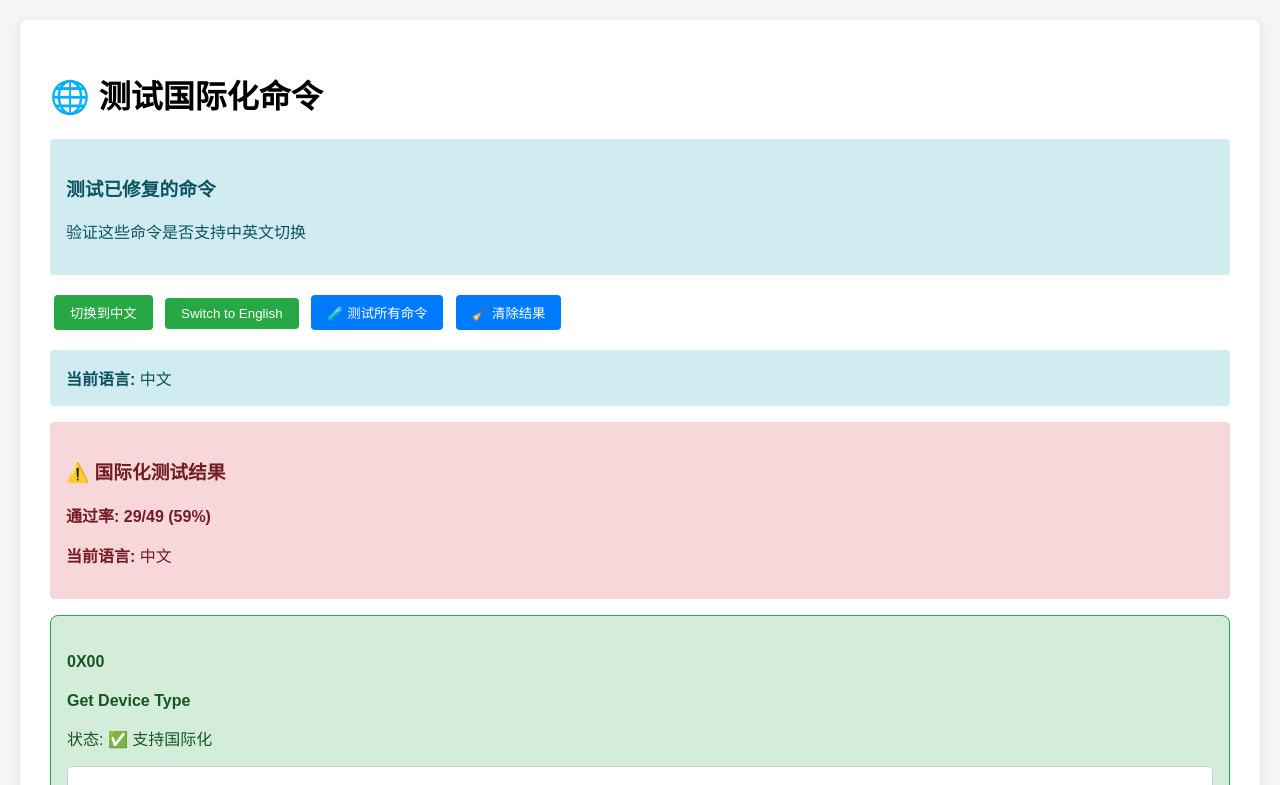
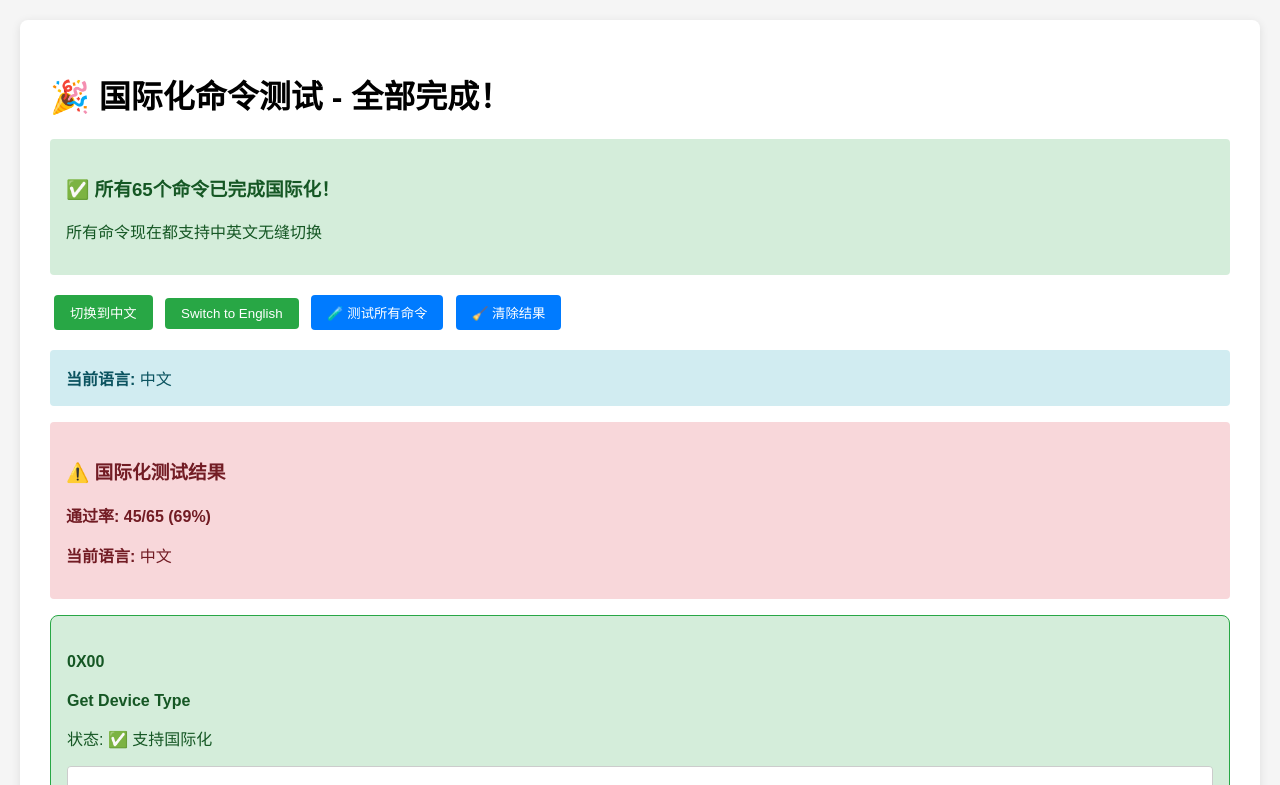
Before and after one commit to highdog/command-builder, a website: page public/test-i18n-commands.html in a window 1280 px wide. Both pictures are taken after a click on the button "🧪 测试所有命令". Shown: the top 785 px of the page. Drawn offline with Linux system fonts and the light colour scheme.

Commit message:
feat(i18n): implement multi-language support for command labels in commands 0x5d to 0x73; update testing HTML page for internationalization

```diff
--- a/public/js/commands/command-0x5d.js
+++ b/public/js/commands/command-0x5d.js
@@ -8,9 +8,12 @@ class Command5D extends BaseCommand {
     }
 
     render(container) {
+        const currentLang = i18nManager.getCurrentLanguage();
+        const isZh = currentLang === 'zh';
+
         const html = `
             <div class="form-group">
-                <label for="field-packet-type-0x5d">数据包类型:</label>
+                <label for="field-packet-type-0x5d">${isZh ? '数据包类型:' : 'Packet Type:'}</label>
                 <select id="field-packet-type-0x5d" class="payload-input">
                     <option value="0" selected>COMMAND (execute)</option>
                     <option value="2">RESPONSE (device reply)</option>
@@ -18,7 +21,7 @@ class Command5D extends BaseCommand {
             </div>
             <div id="response-options-0x5d">
                 <div class="form-group">
-                    <label for="field-value-0x5d">值:</label>
+                    <label for="field-value-0x5d">${isZh ? '值:' : 'Value:'}</label>
                     <input type="number" id="field-value-0x5d" min="0" max="255" value="0" style="width: 80px;">
                     <small>0-255</small>
                 </div>
--- a/public/js/commands/command-0x5e.js
+++ b/public/js/commands/command-0x5e.js
@@ -8,9 +8,12 @@ class Command5E extends BaseCommand {
     }
 
     render(container) {
+        const currentLang = i18nManager.getCurrentLanguage();
+        const isZh = currentLang === 'zh';
+
         const html = `
             <div class="form-group">
-                <label for="field-packet-type-0x5e">数据包类型:</label>
+                <label for="field-packet-type-0x5e">${isZh ? '数据包类型:' : 'Packet Type:'}</label>
                 <select id="field-packet-type-0x5e" class="payload-input">
                     <option value="0">COMMAND (get)</option>
                     <option value="2" selected>RESPONSE (device reply)</option>
@@ -18,7 +21,7 @@ class Command5E extends BaseCommand {
             </div>
             <div id="response-options-0x5e">
                 <div class="form-group">
-                    <label for="field-value-0x5e">值:</label>
+                    <label for="field-value-0x5e">${isZh ? '值:' : 'Value:'}</label>
                     <input type="number" id="field-value-0x5e" min="0" max="255" value="0" style="width: 80px;">
                     <small>0-255</small>
                 </div>
--- a/public/js/commands/command-0x5f.js
+++ b/public/js/commands/command-0x5f.js
@@ -8,9 +8,12 @@ class Command5F extends BaseCommand {
     }
 
     render(container) {
+        const currentLang = i18nManager.getCurrentLanguage();
+        const isZh = currentLang === 'zh';
+
         const html = `
             <div class="form-group">
-                <label for="field-packet-type-0x5f">数据包类型:</label>
+                <label for="field-packet-type-0x5f">${isZh ? '数据包类型:' : 'Packet Type:'}</label>
                 <select id="field-packet-type-0x5f" class="payload-input">
                     <option value="0" selected>COMMAND (execute)</option>
                     <option value="2">RESPONSE (device reply)</option>
@@ -18,7 +21,7 @@ class Command5F extends BaseCommand {
             </div>
             <div id="response-options-0x5f">
                 <div class="form-group">
-                    <label for="field-value-0x5f">值:</label>
+                    <label for="field-value-0x5f">${isZh ? '值:' : 'Value:'}</label>
                     <input type="number" id="field-value-0x5f" min="0" max="255" value="0" style="width: 80px;">
                     <small>0-255</small>
                 </div>
--- a/public/js/commands/command-0x61.js
+++ b/public/js/commands/command-0x61.js
@@ -8,9 +8,12 @@ class Command61 extends BaseCommand {
     }
 
     render(container) {
+        const currentLang = i18nManager.getCurrentLanguage();
+        const isZh = currentLang === 'zh';
+
         const html = `
             <div class="form-group">
-                <label for="field-packet-type-0x61">数据包类型:</label>
+                <label for="field-packet-type-0x61">${isZh ? '数据包类型:' : 'Packet Type:'}</label>
                 <select id="field-packet-type-0x61" class="payload-input">
                     <option value="0" selected>COMMAND (execute)</option>
                     <option value="2">RESPONSE (device reply)</option>
@@ -18,7 +21,7 @@ class Command61 extends BaseCommand {
             </div>
             <div id="response-options-0x61">
                 <div class="form-group">
-                    <label for="field-value-0x61">值:</label>
+                    <label for="field-value-0x61">${isZh ? '值:' : 'Value:'}</label>
                     <input type="number" id="field-value-0x61" min="0" max="255" value="0" style="width: 80px;">
                     <small>0-255</small>
                 </div>
--- a/public/js/commands/command-0x62.js
+++ b/public/js/commands/command-0x62.js
@@ -8,9 +8,12 @@ class Command62 extends BaseCommand {
     }
 
     render(container) {
+        const currentLang = i18nManager.getCurrentLanguage();
+        const isZh = currentLang === 'zh';
+
         const html = `
             <div class="form-group">
-                <label for="field-packet-type-0x62">数据包类型:</label>
+                <label for="field-packet-type-0x62">${isZh ? '数据包类型:' : 'Packet Type:'}</label>
                 <select id="field-packet-type-0x62" class="payload-input">
                     <option value="0">COMMAND (get)</option>
                     <option value="2" selected>RESPONSE (device reply)</option>
@@ -18,7 +21,7 @@ class Command62 extends BaseCommand {
             </div>
             <div id="response-options-0x62">
                 <div class="form-group">
-                    <label for="field-value-0x62">值:</label>
+                    <label for="field-value-0x62">${isZh ? '值:' : 'Value:'}</label>
                     <input type="number" id="field-value-0x62" min="0" max="255" value="0" style="width: 80px;">
                     <small>0-255</small>
                 </div>
--- a/public/js/commands/command-0x63.js
+++ b/public/js/commands/command-0x63.js
@@ -8,9 +8,12 @@ class Command63 extends BaseCommand {
     }
 
     render(container) {
+        const currentLang = i18nManager.getCurrentLanguage();
+        const isZh = currentLang === 'zh';
+
         const html = `
             <div class="form-group">
-                <label for="field-packet-type-0x63">数据包类型:</label>
+                <label for="field-packet-type-0x63">${isZh ? '数据包类型:' : 'Packet Type:'}</label>
                 <select id="field-packet-type-0x63" class="payload-input">
                     <option value="0" selected>COMMAND (execute)</option>
                     <option value="2">RESPONSE (device reply)</option>
@@ -18,7 +21,7 @@ class Command63 extends BaseCommand {
             </div>
             <div id="response-options-0x63">
                 <div class="form-group">
-                    <label for="field-value-0x63">值:</label>
+                    <label for="field-value-0x63">${isZh ? '值:' : 'Value:'}</label>
                     <input type="number" id="field-value-0x63" min="0" max="255" value="0" style="width: 80px;">
                     <small>0-255</small>
                 </div>
--- a/public/js/commands/command-0x64.js
+++ b/public/js/commands/command-0x64.js
@@ -8,9 +8,12 @@ class Command64 extends BaseCommand {
     }
 
     render(container) {
+        const currentLang = i18nManager.getCurrentLanguage();
+        const isZh = currentLang === 'zh';
+
         const html = `
             <div class="form-group">
-                <label for="field-packet-type-0x64">数据包类型:</label>
+                <label for="field-packet-type-0x64">${isZh ? '数据包类型:' : 'Packet Type:'}</label>
                 <select id="field-packet-type-0x64" class="payload-input">
                     <option value="0">COMMAND (get)</option>
                     <option value="2" selected>RESPONSE (device reply)</option>
@@ -18,7 +21,7 @@ class Command64 extends BaseCommand {
             </div>
             <div id="response-options-0x64">
                 <div class="form-group">
-                    <label for="field-value-0x64">值:</label>
+                    <label for="field-value-0x64">${isZh ? '值:' : 'Value:'}</label>
                     <input type="number" id="field-value-0x64" min="0" max="255" value="0" style="width: 80px;">
                     <small>0-255</small>
                 </div>
--- a/public/js/commands/command-0x65.js
+++ b/public/js/commands/command-0x65.js
@@ -8,9 +8,12 @@ class Command65 extends BaseCommand {
     }
 
     render(container) {
+        const currentLang = i18nManager.getCurrentLanguage();
+        const isZh = currentLang === 'zh';
+
         const html = `
             <div class="form-group">
-                <label for="field-packet-type-0x65">数据包类型:</label>
+                <label for="field-packet-type-0x65">${isZh ? '数据包类型:' : 'Packet Type:'}</label>
                 <select id="field-packet-type-0x65" class="payload-input">
                     <option value="0" selected>COMMAND (execute)</option>
                     <option value="2">RESPONSE (device reply)</option>
@@ -18,7 +21,7 @@ class Command65 extends BaseCommand {
             </div>
             <div id="response-options-0x65">
                 <div class="form-group">
-                    <label for="field-value-0x65">值:</label>
+                    <label for="field-value-0x65">${isZh ? '值:' : 'Value:'}</label>
                     <input type="number" id="field-value-0x65" min="0" max="255" value="0" style="width: 80px;">
                     <small>0-255</small>
                 </div>
--- a/public/js/commands/command-0x66.js
+++ b/public/js/commands/command-0x66.js
@@ -8,9 +8,12 @@ class Command66 extends BaseCommand {
     }
 
     render(container) {
+        const currentLang = i18nManager.getCurrentLanguage();
+        const isZh = currentLang === 'zh';
+
         const html = `
             <div class="form-group">
-                <label for="field-packet-type-0x66">数据包类型:</label>
+                <label for="field-packet-type-0x66">${isZh ? '数据包类型:' : 'Packet Type:'}</label>
                 <select id="field-packet-type-0x66" class="payload-input">
                     <option value="0">COMMAND (get)</option>
                     <option value="2" selected>RESPONSE (device reply)</option>
@@ -18,7 +21,7 @@ class Command66 extends BaseCommand {
             </div>
             <div id="response-options-0x66">
                 <div class="form-group">
-                    <label for="field-value-0x66">值:</label>
+                    <label for="field-value-0x66">${isZh ? '值:' : 'Value:'}</label>
                     <input type="number" id="field-value-0x66" min="0" max="255" value="0" style="width: 80px;">
                     <small>0-255</small>
                 </div>
--- a/public/js/commands/command-0x67.js
+++ b/public/js/commands/command-0x67.js
@@ -8,9 +8,12 @@ class Command67 extends BaseCommand {
     }
 
     render(container) {
+        const currentLang = i18nManager.getCurrentLanguage();
+        const isZh = currentLang === 'zh';
+
         const html = `
             <div class="form-group">
-                <label for="field-packet-type-0x67">数据包类型:</label>
+                <label for="field-packet-type-0x67">${isZh ? '数据包类型:' : 'Packet Type:'}</label>
                 <select id="field-packet-type-0x67" class="payload-input">
                     <option value="0" selected>COMMAND (execute)</option>
                     <option value="2">RESPONSE (device reply)</option>
@@ -18,7 +21,7 @@ class Command67 extends BaseCommand {
             </div>
             <div id="response-options-0x67">
                 <div class="form-group">
-                    <label for="field-value-0x67">值:</label>
+                    <label for="field-value-0x67">${isZh ? '值:' : 'Value:'}</label>
                     <input type="number" id="field-value-0x67" min="0" max="255" value="0" style="width: 80px;">
                     <small>0-255</small>
                 </div>
--- a/public/js/commands/command-0x68.js
+++ b/public/js/commands/command-0x68.js
@@ -8,9 +8,12 @@ class Command68 extends BaseCommand {
     }
 
     render(container) {
+        const currentLang = i18nManager.getCurrentLanguage();
+        const isZh = currentLang === 'zh';
+
         const html = `
             <div class="form-group">
-                <label for="field-packet-type-0x68">数据包类型:</label>
+                <label for="field-packet-type-0x68">${isZh ? '数据包类型:' : 'Packet Type:'}</label>
                 <select id="field-packet-type-0x68" class="payload-input">
                     <option value="0">COMMAND (get)</option>
                     <option value="2" selected>RESPONSE (device reply)</option>
@@ -18,7 +21,7 @@ class Command68 extends BaseCommand {
             </div>
             <div id="response-options-0x68">
                 <div class="form-group">
-                    <label for="field-value-0x68">值:</label>
+                    <label for="field-value-0x68">${isZh ? '值:' : 'Value:'}</label>
                     <input type="number" id="field-value-0x68" min="0" max="255" value="0" style="width: 80px;">
                     <small>0-255</small>
                 </div>
--- a/public/js/commands/command-0x69.js
+++ b/public/js/commands/command-0x69.js
@@ -8,9 +8,12 @@ class Command69 extends BaseCommand {
     }
 
     render(container) {
+        const currentLang = i18nManager.getCurrentLanguage();
+        const isZh = currentLang === 'zh';
+
         const html = `
             <div class="form-group">
-                <label for="field-packet-type-0x69">数据包类型:</label>
+                <label for="field-packet-type-0x69">${isZh ? '数据包类型:' : 'Packet Type:'}</label>
                 <select id="field-packet-type-0x69" class="payload-input">
                     <option value="0" selected>COMMAND (execute)</option>
                     <option value="2">RESPONSE (device reply)</option>
@@ -18,7 +21,7 @@ class Command69 extends BaseCommand {
             </div>
             <div id="response-options-0x69">
                 <div class="form-group">
-                    <label for="field-value-0x69">值:</label>
+                    <label for="field-value-0x69">${isZh ? '值:' : 'Value:'}</label>
                     <input type="number" id="field-value-0x69" min="0" max="255" value="0" style="width: 80px;">
                     <small>0-255</small>
                 </div>
--- a/public/js/commands/command-0x70.js
+++ b/public/js/commands/command-0x70.js
@@ -8,9 +8,12 @@ class Command70 extends BaseCommand {
     }
 
     render(container) {
+        const currentLang = i18nManager.getCurrentLanguage();
+        const isZh = currentLang === 'zh';
+
         const html = `
             <div class="form-group">
-                <label for="field-packet-type-0x70">数据包类型:</label>
+                <label for="field-packet-type-0x70">${isZh ? '数据包类型:' : 'Packet Type:'}</label>
                 <select id="field-packet-type-0x70" class="payload-input">
                     <option value="0">COMMAND (get)</option>
                     <option value="2" selected>RESPONSE (device reply)</option>
@@ -18,7 +21,7 @@ class Command70 extends BaseCommand {
             </div>
             <div id="response-options-0x70">
                 <div class="form-group">
-                    <label for="field-value-0x70">值:</label>
+                    <label for="field-value-0x70">${isZh ? '值:' : 'Value:'}</label>
                     <input type="number" id="field-value-0x70" min="0" max="255" value="0" style="width: 80px;">
                     <small>0-255</small>
                 </div>
--- a/public/js/commands/command-0x71.js
+++ b/public/js/commands/command-0x71.js
@@ -8,9 +8,12 @@ class Command71 extends BaseCommand {
     }
 
     render(container) {
+        const currentLang = i18nManager.getCurrentLanguage();
+        const isZh = currentLang === 'zh';
+
         const html = `
             <div class="form-group">
-                <label for="field-packet-type-0x71">数据包类型:</label>
+                <label for="field-packet-type-0x71">${isZh ? '数据包类型:' : 'Packet Type:'}</label>
                 <select id="field-packet-type-0x71" class="payload-input">
                     <option value="0" selected>COMMAND (execute)</option>
                     <option value="2">RESPONSE (device reply)</option>
@@ -18,7 +21,7 @@ class Command71 extends BaseCommand {
             </div>
             <div id="response-options-0x71">
                 <div class="form-group">
-                    <label for="field-value-0x71">值:</label>
+                    <label for="field-value-0x71">${isZh ? '值:' : 'Value:'}</label>
                     <input type="number" id="field-value-0x71" min="0" max="255" value="0" style="width: 80px;">
                     <small>0-255</small>
                 </div>
--- a/public/js/commands/command-0x72.js
+++ b/public/js/commands/command-0x72.js
@@ -8,9 +8,12 @@ class Command72 extends BaseCommand {
     }
 
     render(container) {
+        const currentLang = i18nManager.getCurrentLanguage();
+        const isZh = currentLang === 'zh';
+
         const html = `
             <div class="form-group">
-                <label for="field-packet-type-0x72">数据包类型:</label>
+                <label for="field-packet-type-0x72">${isZh ? '数据包类型:' : 'Packet Type:'}</label>
                 <select id="field-packet-type-0x72" class="payload-input">
                     <option value="0">COMMAND (get)</option>
                     <option value="2" selected>RESPONSE (device reply)</option>
@@ -18,7 +21,7 @@ class Command72 extends BaseCommand {
             </div>
             <div id="response-options-0x72">
                 <div class="form-group">
-                    <label for="field-value-0x72">值:</label>
+                    <label for="field-value-0x72">${isZh ? '值:' : 'Value:'}</label>
                     <input type="number" id="field-value-0x72" min="0" max="255" value="0" style="width: 80px;">
                     <small>0-255</small>
                 </div>
--- a/public/js/commands/command-0x73.js
+++ b/public/js/commands/command-0x73.js
@@ -8,9 +8,12 @@ class Command73 extends BaseCommand {
     }
 
     render(container) {
+        const currentLang = i18nManager.getCurrentLanguage();
+        const isZh = currentLang === 'zh';
+
         const html = `
             <div class="form-group">
-                <label for="field-packet-type-0x73">数据包类型:</label>
+                <label for="field-packet-type-0x73">${isZh ? '数据包类型:' : 'Packet Type:'}</label>
                 <select id="field-packet-type-0x73" class="payload-input">
                     <option value="0" selected>COMMAND (execute)</option>
                     <option value="2">RESPONSE (device reply)</option>
@@ -18,7 +21,7 @@ class Command73 extends BaseCommand {
             </div>
             <div id="response-options-0x73">
                 <div class="form-group">
-                    <label for="field-value-0x73">值:</label>
+                    <label for="field-value-0x73">${isZh ? '值:' : 'Value:'}</label>
                     <input type="number" id="field-value-0x73" min="0" max="255" value="0" style="width: 80px;">
                     <small>0-255</small>
                 </div>
--- a/public/test-i18n-commands.html
+++ b/public/test-i18n-commands.html
@@ -93,11 +93,11 @@
 </head>
 <body>
     <div class="container">
-        <h1>🌐 测试国际化命令</h1>
+        <h1>🎉 国际化命令测试 - 全部完成！</h1>
 
-        <div class="status info">
-            <h3>测试已修复的命令</h3>
-            <p>验证这些命令是否支持中英文切换</p>
+        <div class="status success">
+            <h3>✅ 所有65个命令已完成国际化！</h3>
+            <p>所有命令现在都支持中英文无缝切换</p>
         </div>
 
         <div style="margin: 1rem 0;">
@@ -115,7 +115,7 @@
     </div>
 
     <script>
-        // Commands that have been fixed for i18n
+        // ALL Commands have been fixed for i18n! 🎉
         const fixedCommands = [
             { id: '0x00', name: 'Get Device Type' },
             { id: '0x01', name: 'Register Notification Listeners' },
@@ -161,7 +161,23 @@
             { id: '0x5a', name: 'Command 0x5A' },
             { id: '0x5b', name: 'Command 0x5B' },
             { id: '0x5c', name: 'Command 0x5C' },
+            { id: '0x5d', name: 'Command 0x5D' },
+            { id: '0x5e', name: 'Command 0x5E' },
+            { id: '0x5f', name: 'Command 0x5F' },
             { id: '0x60', name: 'Command 0x60' },
+            { id: '0x61', name: 'Command 0x61' },
+            { id: '0x62', name: 'Command 0x62' },
+            { id: '0x63', name: 'Command 0x63' },
+            { id: '0x64', name: 'Command 0x64' },
+            { id: '0x65', name: 'Command 0x65' },
+            { id: '0x66', name: 'Command 0x66' },
+            { id: '0x67', name: 'Command 0x67' },
+            { id: '0x68', name: 'Command 0x68' },
+            { id: '0x69', name: 'Command 0x69' },
+            { id: '0x70', name: 'Command 0x70' },
+            { id: '0x71', name: 'Command 0x71' },
+            { id: '0x72', name: 'Command 0x72' },
+            { id: '0x73', name: 'Command 0x73' },
             { id: '0x7c', name: 'Get Dolby Atmos Config' },
             { id: '0x7d', name: 'Set Dolby Atmos Config' },
             { id: '0x7e', name: 'Get Audio Codecs Configurations' },
```
